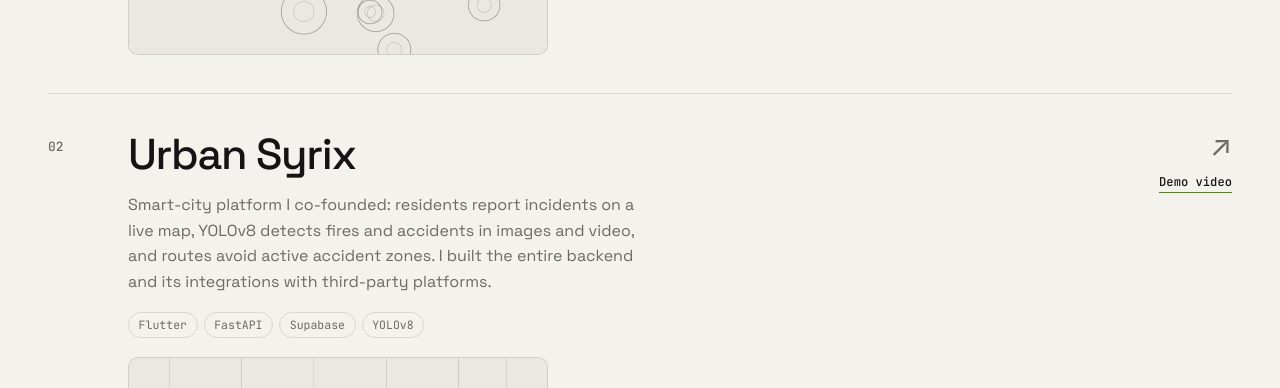
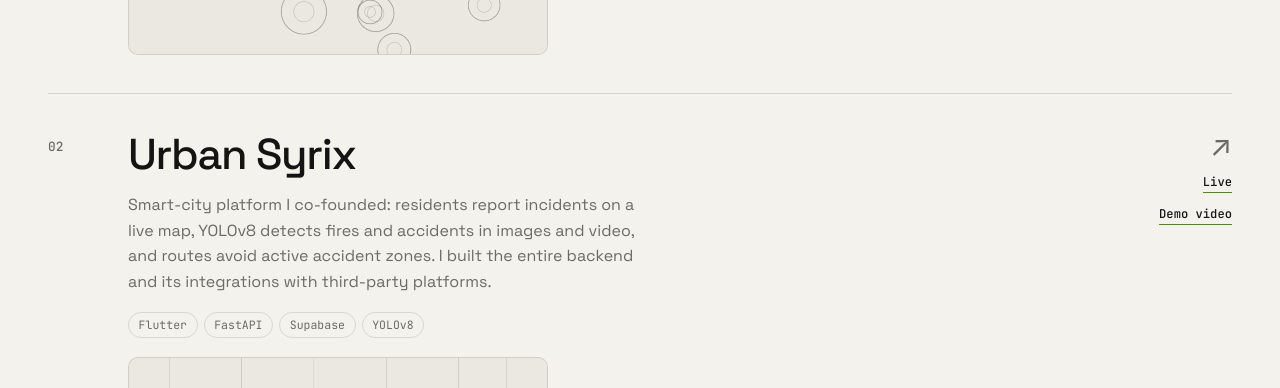
Before and after one commit to Alishnis/Portfolio, a website: page index.html in a window 1280 px wide. Shown: the part 1580-1968 px from the top of the page. Drawn offline with Linux system fonts and the light colour scheme; animation ran at ten frames a second.

Commit message:
Add Urban Syrix live link (GitHub Pages)

```diff
--- a/index.html
+++ b/index.html
@@ -84,7 +84,7 @@
             <p>Smart-city platform I co-founded: residents report incidents on a live map, YOLOv8 detects fires and accidents in images and video, and routes avoid active accident zones. I built the entire backend and its integrations with third-party platforms.</p>
             <ul class="tags"><li>Flutter</li><li>FastAPI</li><li>Supabase</li><li>YOLOv8</li></ul>
           </div>
-          <div class="links"><span class="arrow">↗</span><a href="https://youtu.be/bxcA9Sg-ogw" target="_blank" rel="noopener">Demo video</a></div>
+          <div class="links"><span class="arrow">↗</span><a href="https://alishnis.github.io/urban-syrix/" target="_blank" rel="noopener">Live</a><a href="https://youtu.be/bxcA9Sg-ogw" target="_blank" rel="noopener">Demo video</a></div>
           <canvas class="thumb" data-kind="city" data-seed="29" aria-hidden="true"></canvas>
         </article>
 
```
